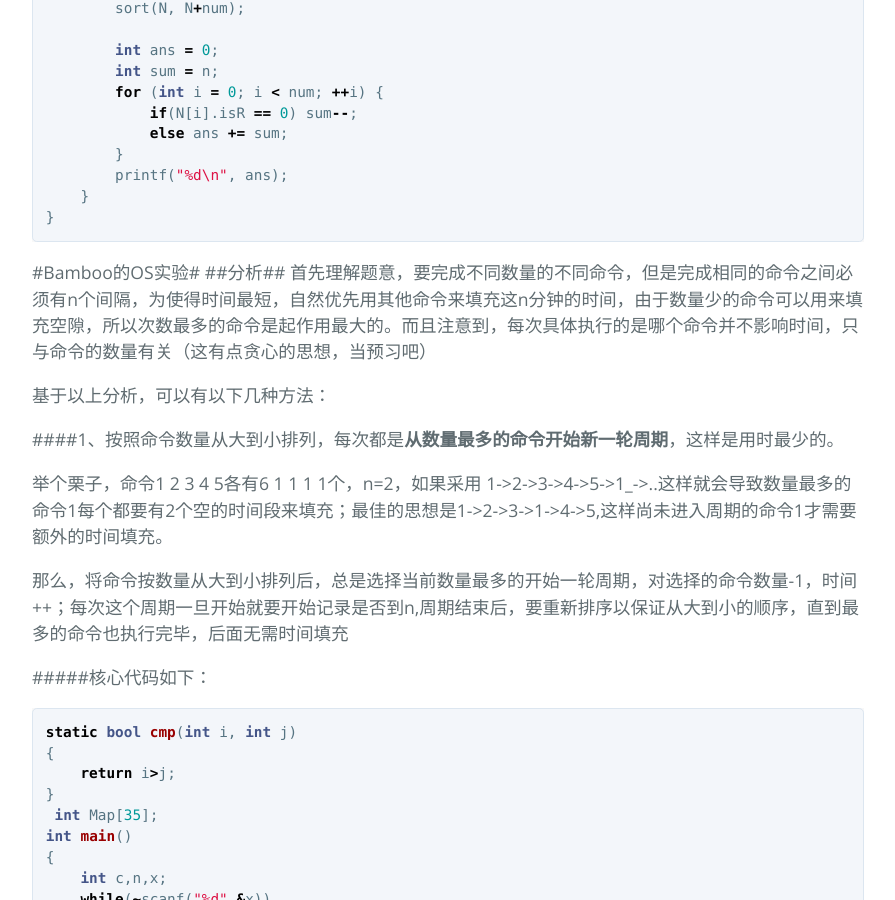
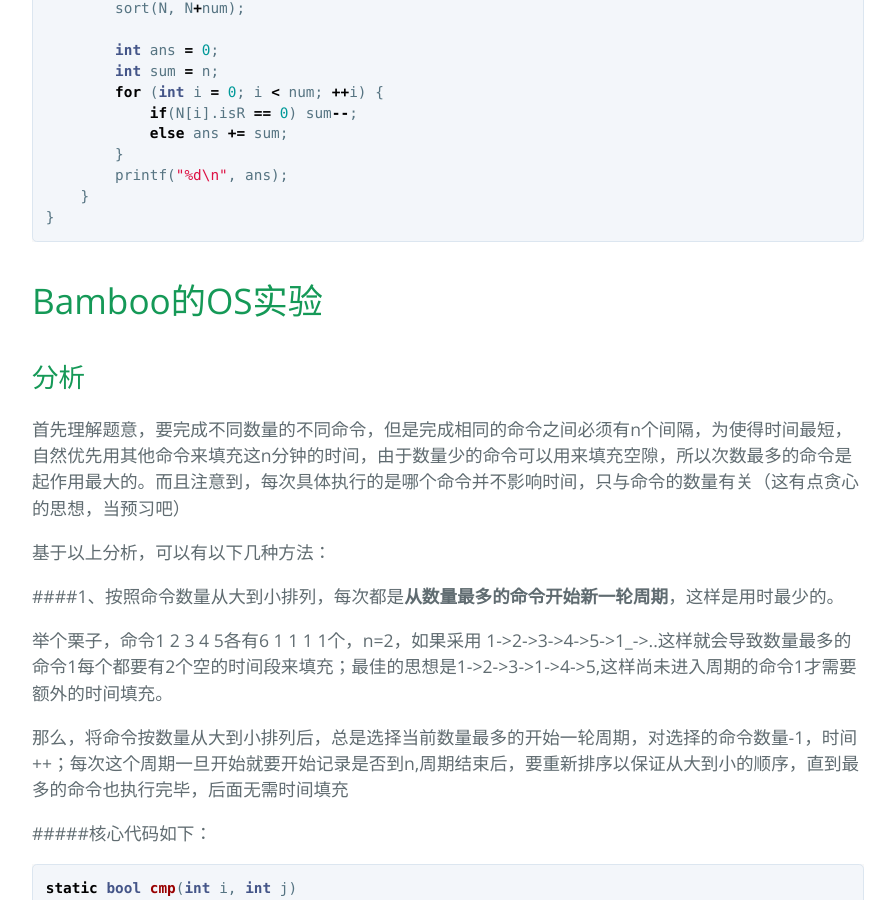
Before and after one commit to modricwang/BUAA-Soft-Algo-2016, a Jekyll site: the page built from docs/reports/第二次上机.md, in a window 1280 px wide and 900 px high, scrolled down 3626 px. Shown: the whole window, without its empty margins (192-1087 px from the left). Built offline with Jekyll 4.4.1, drawn with Linux system fonts in a browser that asks for light colours; our own code applies the rules of GitHub Pages for plain Markdown files; formulas are drawn with MathJax 3.

````diff
--- a/docs/reports/第二次上机.md
+++ b/docs/reports/第二次上机.md
@@ -147,8 +147,10 @@ int main()
 ```
 
 <span id="link884"></span>
-#Bamboo的OS实验#
-##分析##
+# Bamboo的OS实验
+
+## 分析
+
 首先理解题意，要完成不同数量的不同命令，但是完成相同的命令之间必须有n个间隔，为使得时间最短，自然优先用其他命令来填充这n分钟的时间，由于数量少的命令可以用来填充空隙，所以次数最多的命令是起作用最大的。而且注意到，每次具体执行的是哪个命令并不影响时间，只与命令的数量有关（这有点贪心的思想，当预习吧）
 
 基于以上分析，可以有以下几种方法：
````
